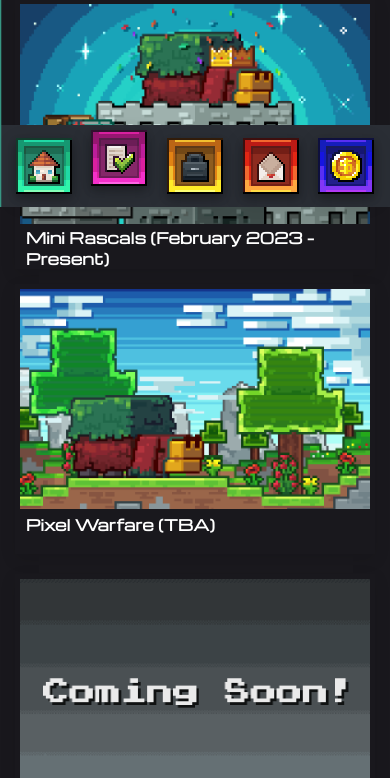
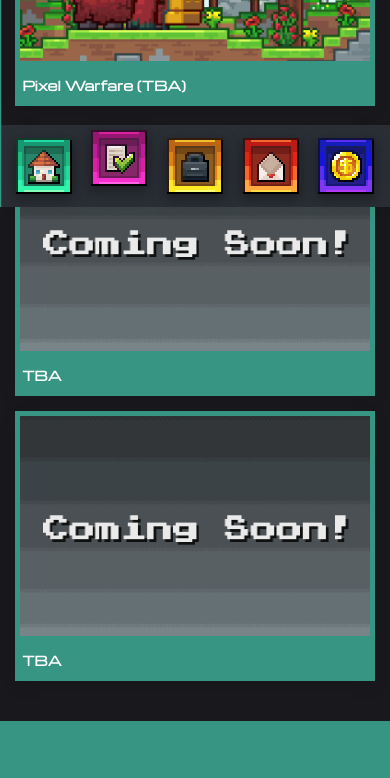
Before and after one commit to ItzRaeden/website, a plain HTML site: page projects/projects.html in a window 390 px wide. Shown: the part 637-1415 px from the top of the page. Drawn offline with nearby package versions, Linux system fonts and the light colour scheme.

Commit message:
finished

```diff
--- a/projects/responsive.css
+++ b/projects/responsive.css
@@ -249,8 +249,8 @@
     .bokses .image-container .image {
       height: 300px;
       width: 400px;
-    border: 5px solid #19181d;
-    border-bottom: 45px solid #19181d;
+      border: 5px solid #379683;
+      border-bottom: 45px solid #379683;
       box-shadow: 0 5px 15px rgba(0,0,0,0.1);
       overflow: hidden;
     }
@@ -258,15 +258,15 @@
       font-size: 15px;
       position: absolute;
       font-family: 'Michroma', sans-serif;
-    bottom: 7%;
-    left: 2.5%;
+      bottom: 4%;
+      left: 2%;
     }
     .gud h5{
       font-size: 15px;
       position: absolute;
       font-family: 'Michroma', sans-serif;
-    bottom: 7%;
-    left: 2.5%;
+      bottom: 4%;
+      left: 2%;
     }
     .bokses h1 {
       font-size: 33px;
@@ -371,24 +371,27 @@
     .bokses .image-container .image {
       height: 280px;
       width: 380px;
-    border: 5px solid #19181d;
-    border-bottom: 45px solid #19181d;
+      border: 5px solid #379683;
+      border-bottom: 45px solid #379683;
       box-shadow: 0 5px 15px rgba(0,0,0,0.1);
       overflow: hidden;
     }
     .dug h5 {
-    font-size: 15px;
+      font-size: 13px;
       position: absolute;
       font-family: 'Michroma', sans-serif;
-    bottom: 7%;
-    left: 3%;
+      bottom: 4.5%;
+      left: 2%;
     }
     .gud h5{
-    font-size: 15px;
+      font-size: 13px;
       position: absolute;
       font-family: 'Michroma', sans-serif;
-    bottom: 0%;
-    left: 3%;
+      bottom: 4.5%;
+      left: 2%;
+    }
+    .bokses .image-container .image {
+      border-bottom: 38px solid #379683;
     }
   }
 
@@ -399,8 +402,8 @@
     .bokses .image-container .image {
       height: 270px;
       width: 360px;
-    border: 5px solid #19181d;
-    border-bottom: 45px solid #19181d;
+      border: 5px solid #379683;
+      border-bottom: 45px solid #379683;
       box-shadow: 0 5px 15px rgba(0,0,0,0.1);
       overflow: hidden;
     }
--- a/projects/style.css
+++ b/projects/style.css
@@ -150,8 +150,8 @@ a:is(:link, :active, :visited).active {
 
     height: 390px;
     width: 550px;
-  border: 5px solid #19181d;
-  border-bottom: 45px solid #19181d;
+    border: 5px solid #379683;
+    border-bottom: 45px solid #379683;
     box-shadow: 0 5px 15px rgba(0,0,0,0.1);
     overflow: hidden;
   }
@@ -172,14 +172,14 @@ a:is(:link, :active, :visited).active {
     font-size: 16px;
     position: absolute;
     font-family: 'Michroma', sans-serif;
-  bottom: 4%;
+    bottom: 3%;
     left: 1%;
   }
   .gud h5 {
     font-size: 16px;
     position: absolute;
     font-family: 'Michroma', sans-serif;
-  bottom: 4%;
+    bottom: 3%;
     left: 1%;
   }
 
@@ -529,5 +529,5 @@ a:is(:link, :active, :visited).active {
 
 
   .okimg {
-  display: hidden;
+    display: none;
   }
```
Also changed, not shown: projects/projects.html (line endings or trailing spaces), stuffs/end_raeden.png (added), stuffs/image.png (added), stuffs/info_raeden.png (added), stuffs/plan.txt (added), stuffs/portfolio_raeden_escmenu.png (added), stuffs/portfolio_raeden_gui_temp.png (added), stuffs/portfolio_raeden_items.png (added), stuffs/portfolio_raeden_logo.png (added), stuffs/portfolio_raeden_pixelart.png (added), stuffs/portfolio_raeden_portraits.png (added). Lines whose indentation alone changed are shown as unchanged.
